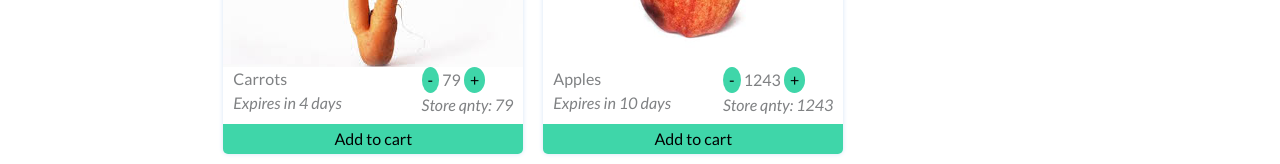
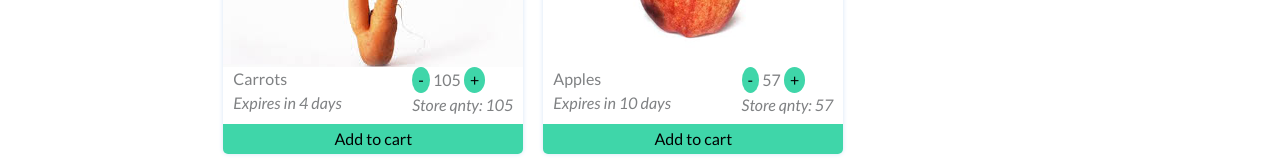
Before and after one commit to naiduharika/Food-Fetch, a website: page pages/inventory.html in a window 1280 px wide. Shown: the part 756-920 px from the top of the page. Drawn offline with Linux system fonts and the light colour scheme.

Commit message:
minor changes

```diff
--- a/pages/inventory.html
+++ b/pages/inventory.html
@@ -220,10 +220,10 @@
                                 </div>
                                 <span class="buy-panel">
                                     <button type="button" class="add-subtract-button" onclick="changeQuantity('minus', 'qnt3', document.getElementById('max3').innerHTML)"> - </button>
-                                    <span id="qnt3"> 79 </span>
+                                    <span id="qnt3"> 105 </span>
                                     <button type="button" class="add-subtract-button" onclick="changeQuantity('plus', 'qnt3', document.getElementById('max3').innerHTML)"> + </button>
                                     <br>
-                                    <em> Store qnty: <span id="max3"> 79 </span> </em>
+                                    <em> Store qnty: <span id="max3"> 105 </span> </em>
                                 </span>
                                 <span style="position:absolute; padding-left: 10px;">
                                     Carrots
@@ -239,10 +239,10 @@
                                 </div>
                                 <span class="buy-panel">
                                     <button type="button" class="add-subtract-button" onclick="changeQuantity('minus', 'qnt4', document.getElementById('max4').innerHTML)"> - </button>
-                                    <span id="qnt4"> 1243 </span>
+                                    <span id="qnt4"> 57 </span>
                                     <button type="button" class="add-subtract-button" onclick="changeQuantity('plus', 'qnt4', document.getElementById('max4').innerHTML)"> + </button>
                                     <br>
-                                    <em> Store qnty: <span id="max4"> 1243 </span> </em>
+                                    <em> Store qnty: <span id="max4"> 57 </span> </em>
                                 </span>
                                 <span style="position:absolute; padding-left: 10px;">
                                     Apples
```
Also changed, not shown: pages/about.html (+1 -1 lines), pages/checkout/billing.html (+1 -1 lines), pages/index.html (+1 -1 lines).
